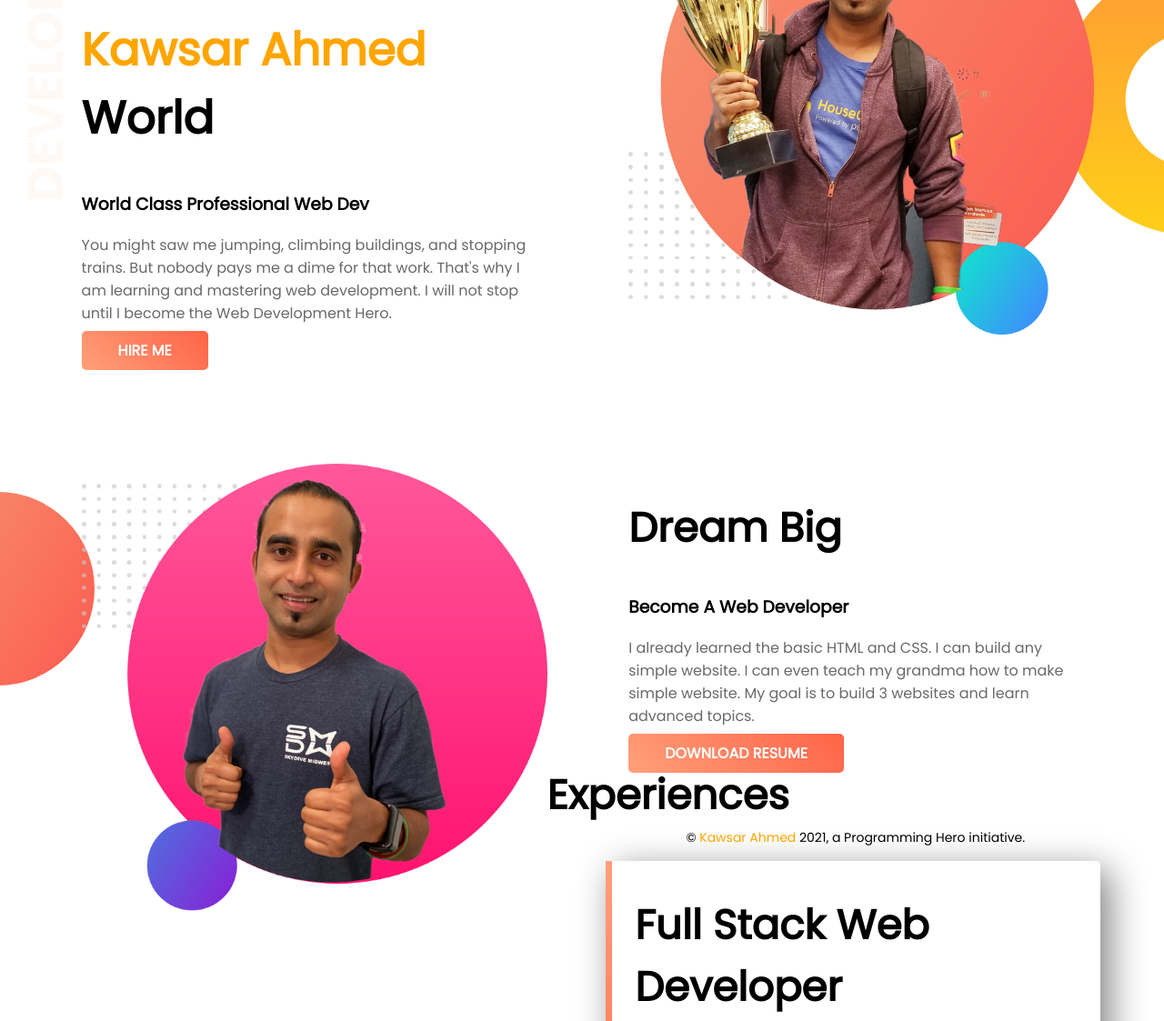
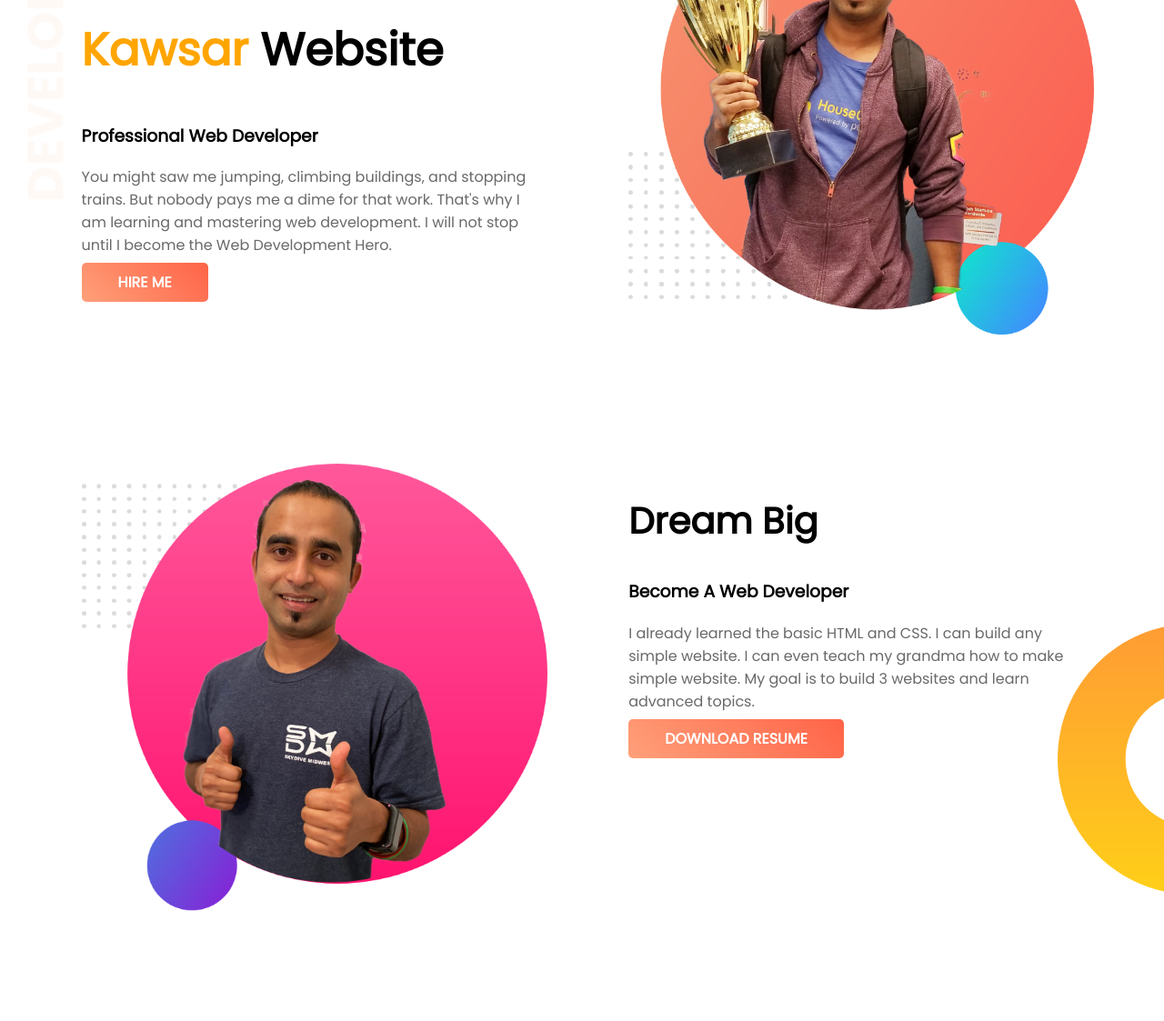
Before and after one commit to WebKawsar/web-portfolio, a plain HTML site: page index.html in a window 1280 px wide. Shown: the part 140-1263 px from the top of the page at 91% size. Drawn offline with Linux system fonts and the light colour scheme.

Commit message:
Second time Finished web-portfolio website

```diff
--- a/index.html
+++ b/index.html
@@ -4,35 +4,34 @@
     <meta charset="UTF-8">
     <meta name="viewport" content="width=device-width, initial-scale=1.0">
     <meta http-equiv="X-UA-Compatible" content="IE=7">
-    <title>Kawsar Website</title>
+    <title>Kawsar Web Developer</title>
     <link href="https://fonts.googleapis.com/css2?family=Poppins:wght@400&display=swap" rel="stylesheet">
     <link rel="stylesheet" href="style.css">
-
 </head>
 <body>
 
     <section class="header-area">
         <div class="half-width">
             <h1>welcome to</h1>
-            <h1><span class="text-highlight">kawsar ahmed</span> world</h1>
-            <h3>world class professional web dev</h3>
+            <h1><span class="text-highlight">kawsar</span> website</h1>
+            <h3>professional web developer</h3>
             <p>You might saw me jumping, climbing buildings, and stopping trains. But nobody pays me a dime for that work. That's why I am learning and mastering web development. I will not stop until I become the Web Development Hero.</p>
             <a class="link-button" target="_blank" href="https://facebook.com/web.kawsarahmed">hire me</a>
         </div>
         <div class="half-width">
-            <img src="images/jhankar.png" alt="profile">
+            <img src="images/jhankar.png" alt="Jhankar">
         </div>
     </section>
 
     <section class="dream-area">
         <div class="half-width">
-            <img src="images/jhankar2.png" alt="Jhankar Picture">
+           <img src="images/jhankar2.png" alt="Jhankar-Picture">
         </div>
         <div class="half-width">
             <h2>dream big</h2>
-            <h3>Become a web developer</h3>
+            <h3>become a web developer</h3>
             <p>I already learned the basic HTML and CSS. I can build any simple website. I can even teach my grandma how to make simple website. My goal is to build 3 websites and learn advanced topics.</p>
-            <a target="_blank" class="link-button" href="https://facebook.com/web.kawsarahmed">download resume</a>
+            <a class="link-button" target="_blank" href="https://facebook.com/web.kawsarahmed">download resume</a>
         </div>
     </section>
 
@@ -51,15 +50,8 @@
     </section>
 
     <footer>
-        <p>© <span class="text-highlight"> kawsar ahmed </span> 2021, a Programming Hero initiative.</p>
+        <p>&copy; <span class="text-highlight">kawsar ahmed</span> 2020, a Programming Hero initiative.</p>
     </footer>
-
-
-
-
-
-
-
 
 
 </body>
--- a/style.css
+++ b/style.css
@@ -2,32 +2,6 @@ body {
     margin: 0;
     padding: 0;
     font-family: 'Poppins', sans-serif;
-}
-
-.half-width h1 {
-    font-size: 50px;
-}
-
-.half-width h2 {
-    font-size: 45px;
-}
-
-.half-width p {
-    color: dimgray;
-}
-
-.header-area {
-    background-image: url("images/top-banner.png");
-    background-repeat: no-repeat;
-    padding-bottom: 150px;
-    height: 500px;
-    float: left;
-}
-
-
-
-.text-highlight {
-    color: orange;
 }
 
 .half-width {
@@ -37,76 +11,88 @@ body {
     padding-left: 2%;
 }
 
+.half-width h1 {
+    font-size: 50px;
+    text-transform: capitalize;
+}
 
-
-.half-width h1,
 .half-width h2,
+.experience-area>h2 {
+    font-size: 40px;
+    text-transform: capitalize;
+}
 .half-width h3 {
     text-transform: capitalize;
+}
+
+.half-width p {
+    color: dimgray;
+}
+
+.text-highlight {
+    color: orange;
 }
 
 .half-width img {
     width: 100%;
 }
 
+.header-area {
+    background-image: url("images/top-banner.png");
+    background-repeat: no-repeat;
+}
+
+section {
+    height: 500px;
+    padding-bottom: 150px;
+}
+
 .half-width .link-button {
     text-decoration: none;
     background-image: linear-gradient(45deg, lightsalmon, tomato);
-    text-transform: uppercase;
     padding: 10px 40px;
     border-radius: 5px;
     color: white;
-    font-weight: 700;
+    font-weight: 600;
+    text-transform: uppercase;
 }
-
 
 .dream-area {
     background-image: url("images/dream-bg.png");
     background-repeat: no-repeat;
     background-position: right;
-    height: 500px;
 }
-
-
 
 .experience-area {
     background-image: url("images/exp-bg.png");
     background-repeat: no-repeat;
     background-position: left;
-    height: 500px;
-}
-
-.experience-area>h2 {
-    text-transform: capitalize;
-    font-size: 45px;
 }
 
 .single-experience {
     box-shadow: 10px 10px 40px gray;
     border-radius: 5px;
-    height: 400px;
+    height: 80%;
     background-color: white;
 }
 
 #full-stack {
-    border-left: 7px solid #F9725C;
+    border-left: 7px solid;
     border-image: linear-gradient(180deg, lightsalmon, tomato);
     border-image-slice: 1;
 }
 
-
 #baby-web {
-    border-left: 7px solid #F9725C;
+    border-left: 7px solid;
     border-image: linear-gradient(180deg, blue, cyan);
     border-image-slice: 1;
 }
 
-
 footer p {
     text-align: center;
-    font-size: 14px;
+    color: dimgray;
 }
 
-footer p .text-highlight {
+footer .text-highlight {
     text-transform: capitalize;
 }
```
